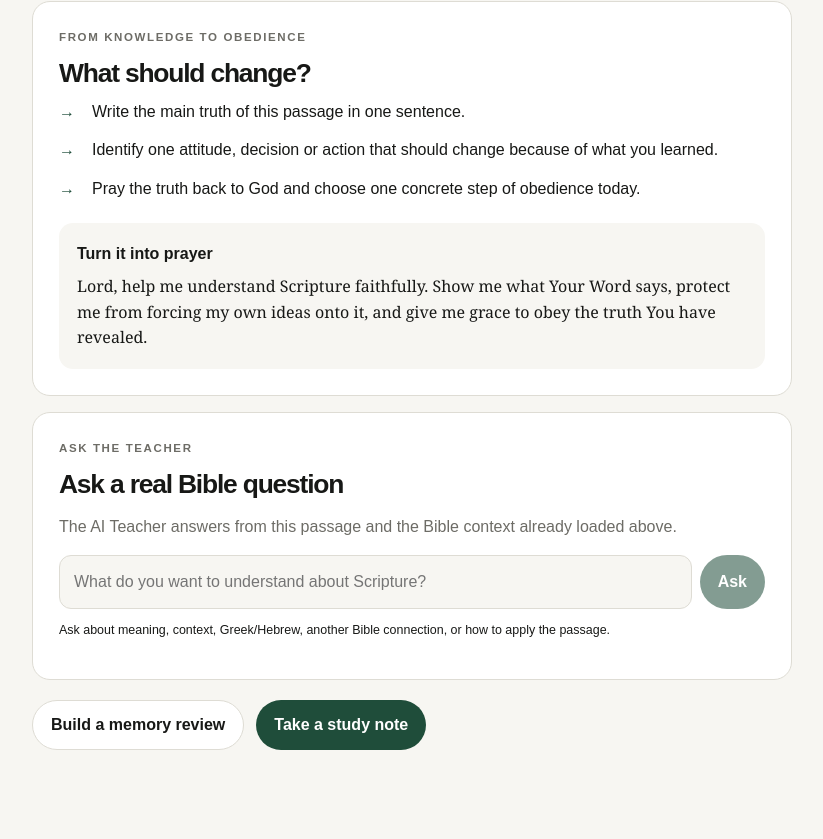
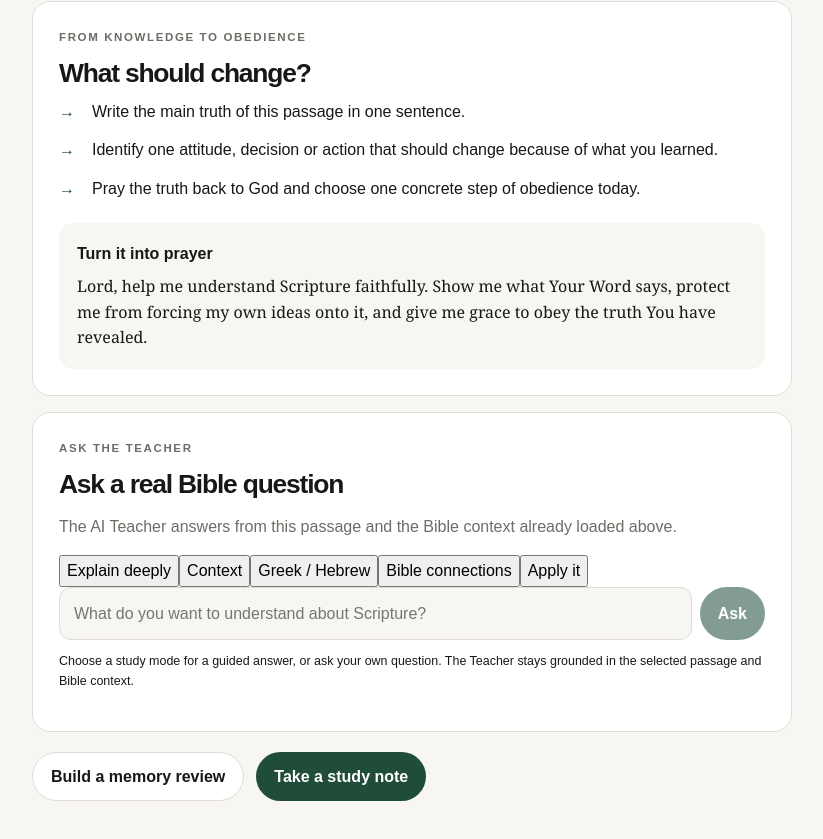
Before and after one commit to Zestplay-com/bible-study-platform, a Next.js app: page /ask in a window 1280 px wide. Shown: the part 2000-2839 px from the top of the page, without its empty margins (228-1051 px from the left). Built offline with nearby package versions, Linux system fonts and the light colour scheme.

Commit message:
Upgrade Bible Teacher with guided study modes

```diff
--- a/components/TeacherChat.tsx
+++ b/components/TeacherChat.tsx
@@ -3,6 +3,16 @@
 import { FormEvent, useState } from "react";
 
 type Props = { reference: string };
+
+type QuickPrompt = { label: string; prompt: string };
+
+const quickPrompts: QuickPrompt[] = [
+  { label: "Explain deeply", prompt: "Explain this passage deeply. What does it mean in its immediate context, and what is the main truth I should understand?" },
+  { label: "Context", prompt: "Explain the historical, literary, and immediate biblical context of this passage. How does the surrounding chapter help me understand it?" },
+  { label: "Greek / Hebrew", prompt: "What are the most important Greek or Hebrew words behind this passage? Explain only what can be responsibly established from the supplied study notes and context." },
+  { label: "Bible connections", prompt: "Show me the most important Bible connections for this passage. Explain how each connection supports, expands, or balances the meaning rather than just matching words." },
+  { label: "Apply it", prompt: "How should this passage change what I believe, how I live, what I pray, and what I do today? Give me concrete applications grounded in the text." },
+];
 
 export default function TeacherChat({ reference }: Props) {
   const [question, setQuestion] = useState("");
@@ -10,11 +20,8 @@ export default function TeacherChat({ reference }: Props) {
   const [error, setError] = useState("");
   const [loading, setLoading] = useState(false);
 
-  async function submit(event: FormEvent<HTMLFormElement>) {
-    event.preventDefault();
-    const clean = question.trim();
+  async function ask(clean: string) {
     if (clean.length < 3 || loading) return;
-
     setLoading(true);
     setError("");
     setAnswer("");
@@ -35,22 +42,27 @@ export default function TeacherChat({ reference }: Props) {
     }
   }
 
+  async function submit(event: FormEvent<HTMLFormElement>) {
+    event.preventDefault();
+    await ask(question.trim());
+  }
+
   return (
     <div className="teacher-chat">
+      <div className="teacher-quick-prompts" aria-label="Quick Bible Teacher modes">
+        {quickPrompts.map((item) => (
+          <button key={item.label} type="button" className="teacher-quick-prompt" onClick={() => void ask(item.prompt)} disabled={loading}>
+            {item.label}
+          </button>
+        ))}
+      </div>
       <form onSubmit={submit} className="teacher-chat-form">
-        <input
-          value={question}
-          onChange={(event) => setQuestion(event.target.value)}
-          maxLength={1200}
-          placeholder={`What do you want to understand about ${reference}?`}
-          aria-label={`Ask the Bible Teacher about ${reference}`}
-          disabled={loading}
-        />
+        <input value={question} onChange={(event) => setQuestion(event.target.value)} maxLength={1200} placeholder={`What do you want to understand about ${reference}?`} aria-label={`Ask the Bible Teacher about ${reference}`} disabled={loading} />
         <button type="submit" className="primary-button button-reset" disabled={loading || question.trim().length < 3}>
           {loading ? "Thinking…" : "Ask"}
         </button>
       </form>
-      <p className="teacher-chat-hint">Ask about meaning, context, Greek/Hebrew, another Bible connection, or how to apply the passage.</p>
+      <p className="teacher-chat-hint">Choose a study mode for a guided answer, or ask your own question. The Teacher stays grounded in the selected passage and Bible context.</p>
       {error && <div className="teacher-chat-error" role="alert">{error}</div>}
       {answer && <article className="teacher-chat-answer"><p className="eyebrow">TEACHER'S ANSWER</p><div>{answer}</div></article>}
     </div>
```
